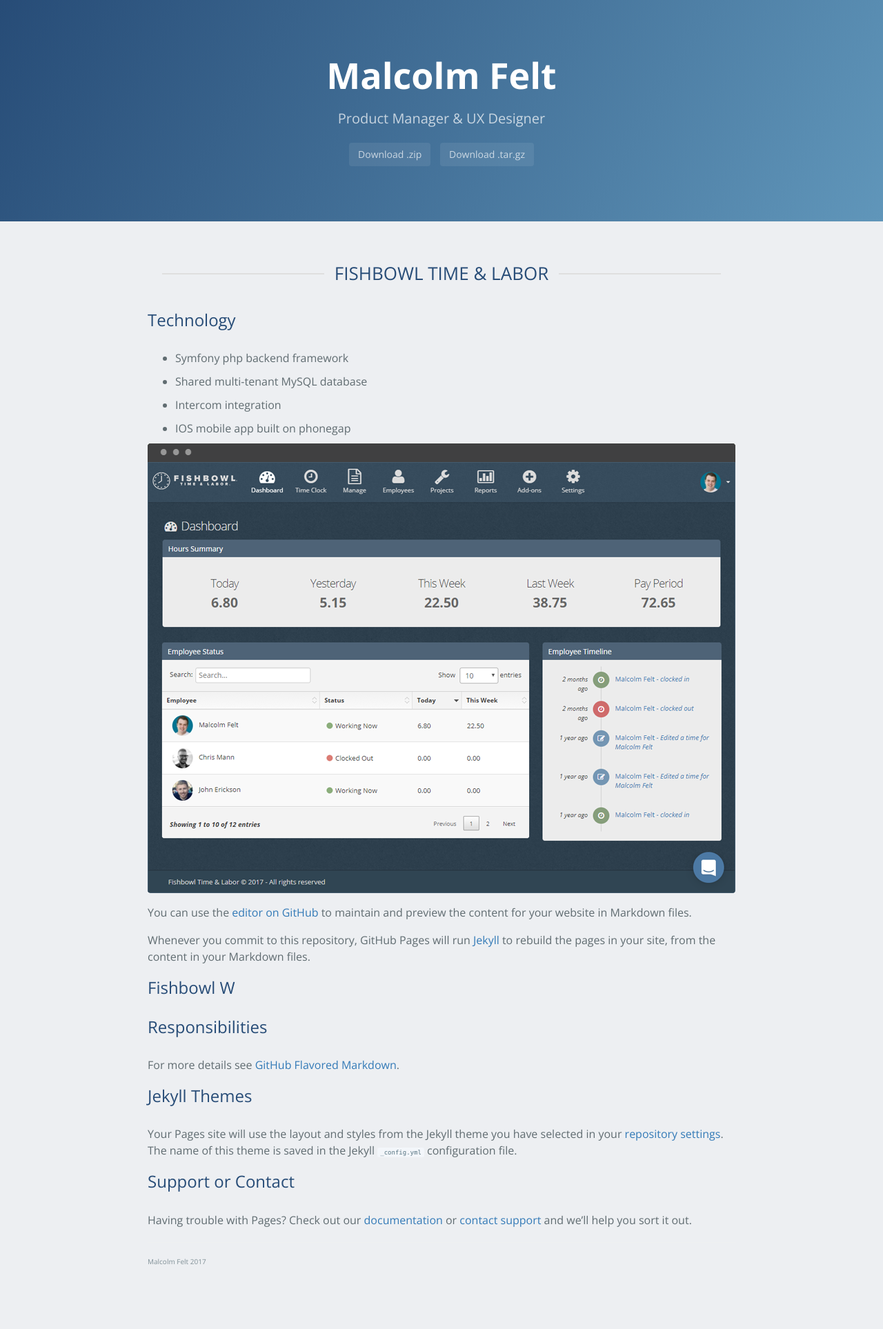
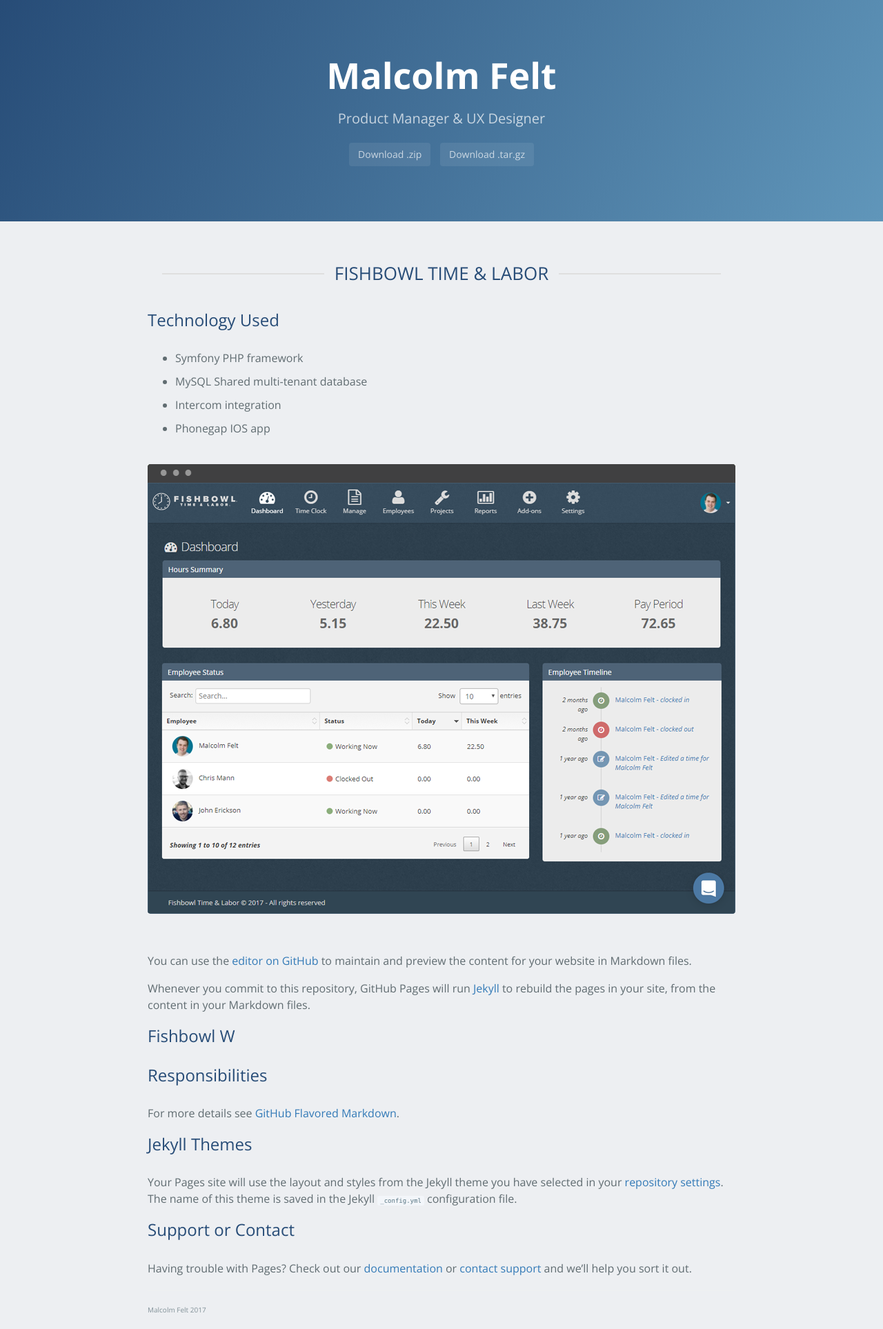
Before and after one commit to mfelt/mfelt.github.io, a Jekyll site: the page built from workforce.md, in a window 1280 px wide. Shown: the whole page at 69% size. Built offline with Jekyll 4.4.1, drawn with Linux system fonts in a browser that asks for light colours; nearby versions of some CDN libraries; our own code applies the rules of GitHub Pages for plain Markdown files; before the commit the page ends 1857 px from its top, so only the background shows below that.

Commit message:
Update styling

```diff
--- a/_sass/jekyll-theme-cayman.scss
+++ b/_sass/jekyll-theme-cayman.scss
@@ -265,6 +265,7 @@ a {
   ul,
   ol {
     margin-top: 0;
+    margin-bottom: 40px !important;
   }
 
   blockquote {
--- a/workforce.md
+++ b/workforce.md
@@ -1,14 +1,15 @@
 {% include h2 text="Fishbowl Time & Labor" %}
 
-### Technology
+### Technology Used
 
-- Symfony php backend framework
-- Shared multi-tenant MySQL database
+- Symfony PHP framework
+- MySQL Shared multi-tenant database
 - Intercom integration
-- IOS mobile app built on phonegap
+- Phonegap IOS app
 
 
 {% include image image="workforce" %}
+<br>
 
 You can use the [editor on GitHub](https://github.com/mfelt/mfelt.github.io/edit/master/index.md) to maintain and preview the content for your website in Markdown files.
 
```
